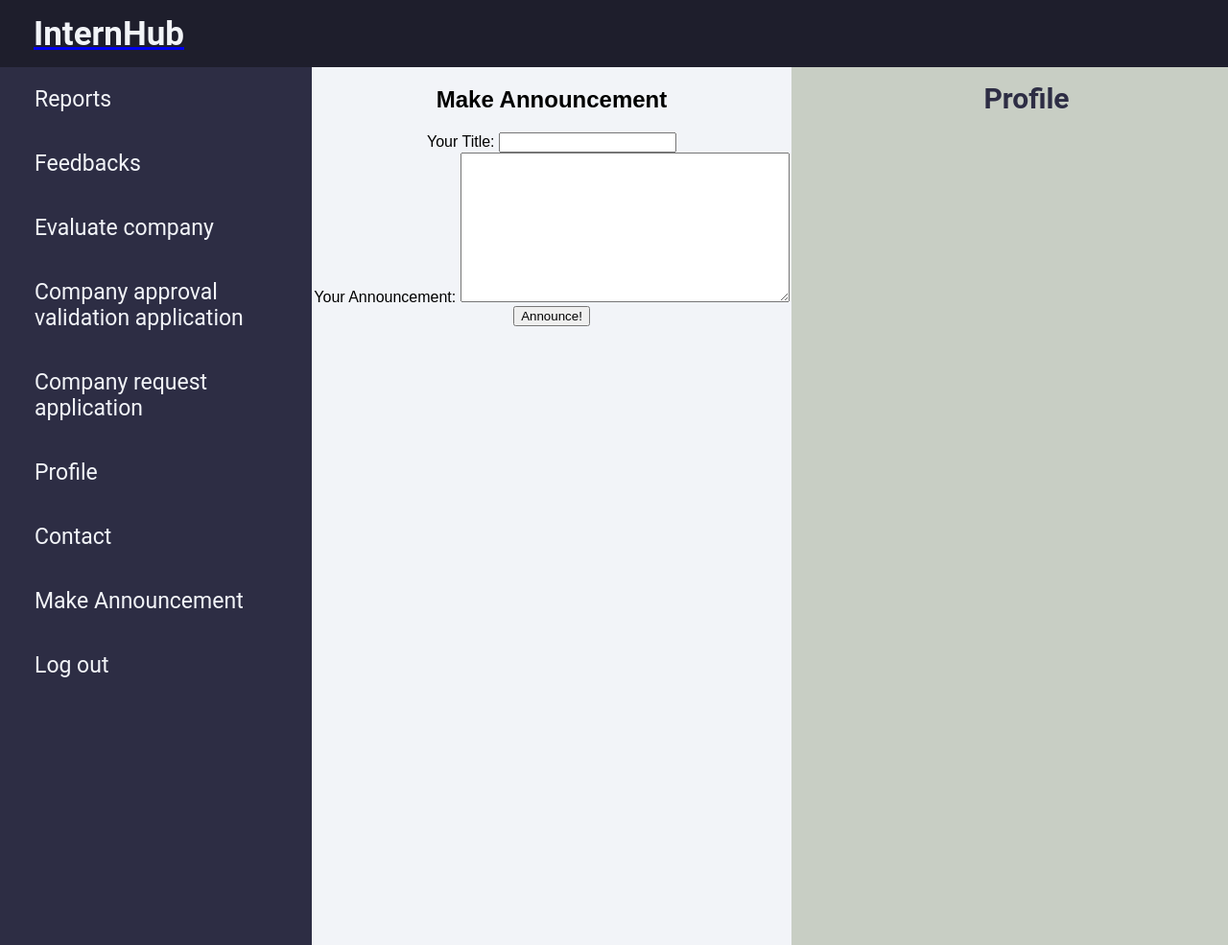
After one commit to SarperArda/InternHub, a Django app: page /announcement/ in a window 1280 px wide. The commit adds this page. Shown: the whole page at 96% size. Run offline with Django 4.2, Linux system fonts and the light colour scheme; a user stored in the database is signed in.

Commit message:
Added announcement functionality
Restricted access to students and instructors.

```diff
--- /dev/null
+++ b/InternHub/main/decorators.py
@@ -0,0 +1,18 @@
+from django.http import HttpResponse
+from django.shortcuts import redirect
+
+def allowed_users(allowed_roles=[]):
+    def decorator(view_func):
+        def wrapper_func(request, *args, **kwargs, ):
+            role = None
+            if request.user.role is not None:
+                role = request.user.role
+
+            if role in allowed_roles:
+                return view_func(request, *args, **kwargs)
+            else:
+                return HttpResponse('You are not authorized to view this page.')
+
+        return wrapper_func
+
+    return decorator
--- a/InternHub/main/forms.py
+++ b/InternHub/main/forms.py
@@ -1,5 +1,5 @@
 from django import forms
-
+from .models import Announcement
 
 class LoginForm(forms.Form):
     user_id = forms.CharField(
@@ -11,3 +11,20 @@ class LoginForm(forms.Form):
         widget=forms.PasswordInput(attrs={'placeholder': 'Password'}),
         label=''
     )
+
+class AnnouncementForm(forms.ModelForm):
+    class Meta:
+        model = Announcement
+        fields = ['title', 'content']
+        labels = {
+            "title": "Your Title",
+            "content": "Your Announcement"
+        }
+        error_messages = {
+            "title": {
+                "required": "Please enter a title."
+            },
+            "content": {
+                "required": "Please enter an announcement."
+            }
+        }
--- /dev/null
+++ b/InternHub/main/templates/main/announcement.html
@@ -0,0 +1,37 @@
+{% extends 'base.html' %}
+{% load static %}
+
+{% block title %}InternHub{% endblock %}
+
+{% block styling %}
+    <link rel="stylesheet" type="text/css" href="{% static "main/home.css" %}">
+{% endblock %}
+
+{% block body %}
+    <div>
+        {% include 'navbar.html'%}
+        <div class="main-container">
+            {% include 'side_menu.html'%}
+            <div class="main-section">
+                <h2>Make Announcement</h2>
+                <form action="{% url 'announcement' %}" method="POST">
+                    {% csrf_token %}
+                    {% for field in form%}
+                        <div class = "form-control">
+                            {{field.label_tag}}
+                            {{field}}
+                            {{field.errors}}
+                        </div>
+                    {% endfor %}
+                <button type="submit">Announce!</button>
+                </form>
+            </div>
+            <div class="profile-section">
+                <h2>Profile</h2>
+                <nav>
+                    <!-- placeholder -->
+                </nav>
+            </div>
+        </div>
+    </div>
+{% endblock %}
--- a/InternHub/main/urls.py
+++ b/InternHub/main/urls.py
@@ -6,5 +6,7 @@ from . import forms
 urlpatterns = [
     path('login/', views.login_view, name='login'),
     path('logout/', views.logout_view, name='logout'),
+    path('announcement/', views.AnnouncementView.as_view(), name='announcement'),
     path('', views.HomeView.as_view(), name='home'),
+
 ]
--- a/InternHub/main/views.py
+++ b/InternHub/main/views.py
@@ -1,3 +1,4 @@
+from django.http import HttpResponse
 from django.shortcuts import render
 from django.shortcuts import render, redirect
 from django.contrib.auth import authenticate, login, logout
@@ -5,9 +6,15 @@ from .models import User, Announcement
 from .forms import LoginForm
 from django.views import View
 from django.contrib.auth.mixins import LoginRequiredMixin
-
+from django.contrib.auth.decorators import login_required
+from .forms import AnnouncementForm
+from django.views.generic.edit import FormView
+from .decorators import allowed_users
+from django.utils.decorators import method_decorator
 
 def login_view(request):
+    if request.user.is_authenticated:
+        return redirect('home')
     form = LoginForm()
     error_message = None
     if request.method == 'POST':
@@ -44,3 +51,20 @@ class HomeView(LoginRequiredMixin, View):
     def get(self, request):
         announcements = Announcement.objects.all().order_by("-date")
         return render(request, 'main/home.html', {'announcements': announcements})
+
+
+class AnnouncementView(LoginRequiredMixin, FormView):
+    login_url = '/login/'
+    redirect_field_name = '/announcement/'
+    form_class = AnnouncementForm
+    template_name = 'main/announcement.html'
+    success_url = '/'
+    def form_valid(self, form):
+        form.save()
+        return super().form_valid(form)
+
+
+    @method_decorator(allowed_users(['SUPERUSER', 'DEAN', 'CHAIR', 'DEPARTMENT_SECRETARY']))
+    def dispatch(self, *args, **kwargs):
+        print("Hey")
+        return super().dispatch(*args, **kwargs)
--- /dev/null
+++ b/InternHub/templates/navbar.html
@@ -0,0 +1,3 @@
+<div class="page-header">
+    <a href="{% url 'home' %}"><h1>InternHub</h1></a>
+</div>
--- /dev/null
+++ b/InternHub/templates/side_menu.html
@@ -0,0 +1,35 @@
+<div class="side-menu">
+    <nav>
+        <ul>
+            <li>
+                <button>Reports</button>
+            </li>
+            <li>
+                <button>Feedbacks</button>
+            </li>
+            <li>
+                <button>Evaluate company</button>
+            </li>
+            <li>
+                <button>Company approval validation application</button>
+            </li>
+            <li>
+                <button>Company request application</button>
+            </li>
+            <li>
+                <button>Profile</button>
+            </li>
+            <li>
+                <button>Contact</button>
+            </li>
+            {% if request.user.role != "STUDENT" and request.user.role != "INSTRUCTOR" %}
+                <li>
+                    <a href="{% url 'announcement' %}"><button>Make Announcement</button></a>
+                </li>
+            {% endif %}
+            <li>
+                <a href="{% url 'logout' %}"><button>Log out</button></a>
+            </li>
+        </ul>
+    </nav>
+</div>
```
Also changed, not shown: InternHub/main/templates/main/home.html (+2 -33 lines), InternHub/db.sqlite3.
